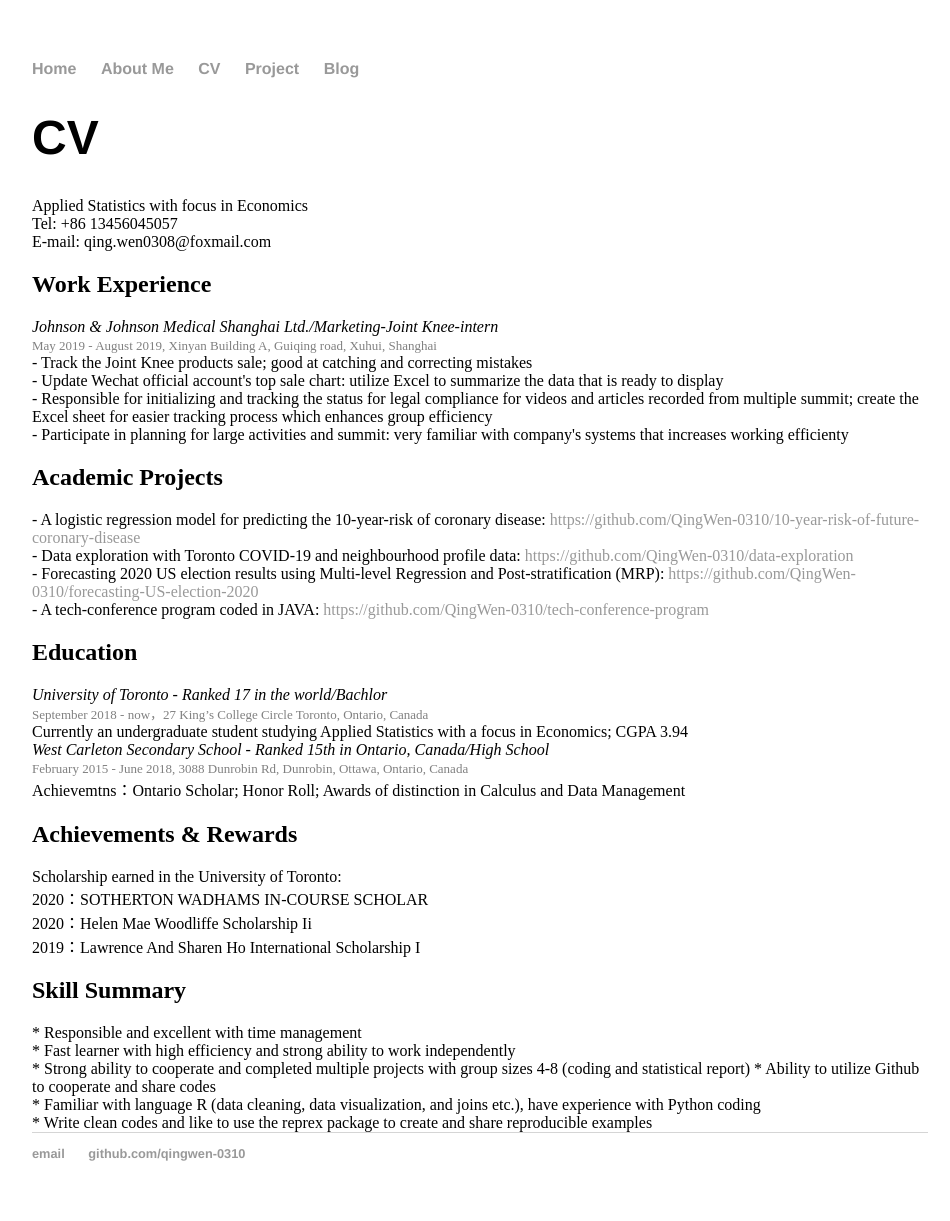
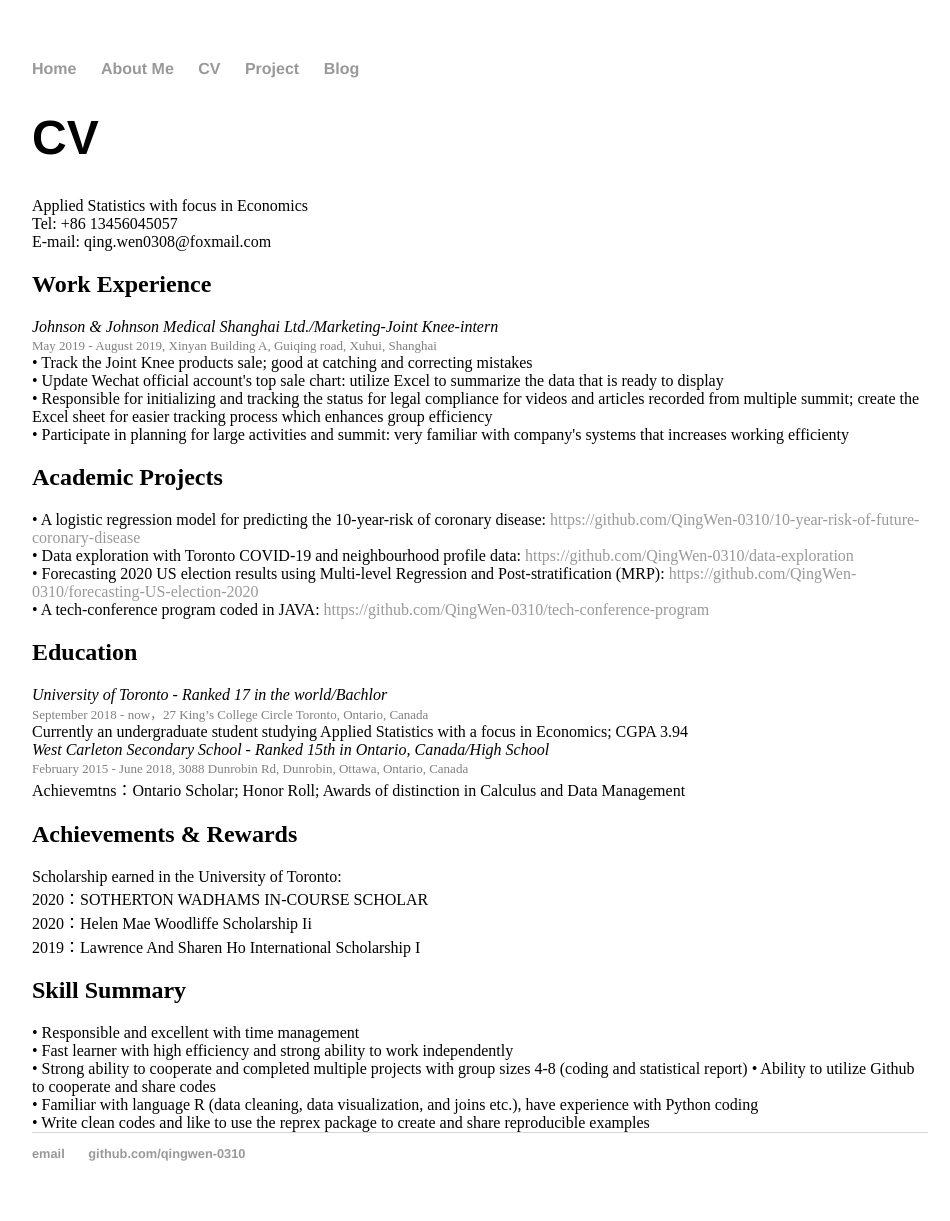
Before and after one commit to QingWen-0310/QingWen-0310.github.io, a Jekyll site: the page built from cv/index.html, in a window 1280 px wide. Shown: the whole page, without its empty margins (160-1110 px from the left). Built offline with Jekyll 4.4.1, drawn with Linux system fonts in a browser that asks for light colours; Markdown is read by kramdown in place of the engine named in the settings; some of the changed lines change nothing that is shown.

Commit message:
change the appearance of the bullet

```diff
--- a/cv/index.html
+++ b/cv/index.html
@@ -3,25 +3,25 @@ layout: default
 title: CV
 ---
 <h1>{{page.title}}</h1>
-	<span>Applied Statistics with focus in Economics<br>Tel: +86 13456045057 <br>E-mail: qing.wen0308@foxmail.com
+	<span>Applied Statistics with focus in Economics<br><color = "#666699">Tel: +86 13456045057 <br><color="#666699">E-mail: qing.wen0308@foxmail.com
 
 <span>
 <h2><b>Work Experience</b></h2>
 <i><color = "#a3a3c2">Johnson & Johnson Medical Shanghai Ltd./Marketing-Joint Knee-intern </i><br>
 <font size="2" color="grey">May 2019 - August 2019, Xinyan Building A, Guiqing road, Xuhui, Shanghai </font><br>
-- Track the Joint Knee products sale; good at catching and correcting mistakes <br>
-- Update Wechat official account's top sale chart: utilize Excel to summarize the data that is ready to display<br>
-- Responsible for initializing and tracking the status for legal compliance for videos and articles recorded from multiple summit; create the Excel sheet for easier tracking process which enhances group efficiency<br>
-- Participate in planning for large activities and summit: very familiar with company's systems that increases working efficienty<br>
+&#8226 Track the Joint Knee products sale; good at catching and correcting mistakes <br>
+&#8226 Update Wechat official account's top sale chart: utilize Excel to summarize the data that is ready to display<br>
+&#8226 Responsible for initializing and tracking the status for legal compliance for videos and articles recorded from multiple summit; create the Excel sheet for easier tracking process which enhances group efficiency<br>
+&#8226 Participate in planning for large activities and summit: very familiar with company's systems that increases working efficienty<br>
 
 <span>
 <h2><b>Academic Projects</b></h2>
-- A logistic regression model for predicting the 10-year-risk of coronary disease:
+&#8226 A logistic regression model for predicting the 10-year-risk of coronary disease:
 <a href="https://github.com/QingWen-0310/10-year-risk-of-future-coronary-disease">https://github.com/QingWen-0310/10-year-risk-of-future-coronary-disease</a> <br>
-- Data exploration with Toronto COVID-19 and neighbourhood profile data: <a href ="https://github.com/QingWen-0310/data-exploration">https://github.com/QingWen-0310/data-exploration</a>  <br>
-- Forecasting 2020 US election results using Multi-level Regression and Post-stratification (MRP):
+&#8226 Data exploration with Toronto COVID-19 and neighbourhood profile data: <a href ="https://github.com/QingWen-0310/data-exploration">https://github.com/QingWen-0310/data-exploration</a>  <br>
+&#8226 Forecasting 2020 US election results using Multi-level Regression and Post-stratification (MRP):
 <a href = "https://github.com/QingWen-0310/forecasting-US-election-2020">https://github.com/QingWen-0310/forecasting-US-election-2020</a> <br>
-- A tech-conference program coded in JAVA: <a href = "https://github.com/QingWen-0310/tech-conference-program">https://github.com/QingWen-0310/tech-conference-program</a>  <br>
+&#8226 A tech-conference program coded in JAVA: <a href = "https://github.com/QingWen-0310/tech-conference-program">https://github.com/QingWen-0310/tech-conference-program</a>  <br>
 
 <span>
 <h2><b>Education</b></h2>
@@ -41,9 +41,9 @@ Achievemtns：Ontario Scholar; Honor Roll; Awards of distinction in Calculus and
 
 		<span>
 <h2>Skill Summary</h2>
-* Responsible and excellent with time management <br>
-* Fast learner with high efficiency and strong ability to work independently<br>
-* Strong ability to cooperate and completed multiple projects with group sizes 4-8 (coding and statistical report)
-* Ability to utilize Github to cooperate and share codes<br>
-* Familiar with language R (data cleaning, data visualization, and joins etc.), have experience with Python coding <br>
-* Write clean codes and like to use the reprex package to create and share reproducible examples<br>
+&#8226 Responsible and excellent with time management <br>
+&#8226 Fast learner with high efficiency and strong ability to work independently<br>
+&#8226 Strong ability to cooperate and completed multiple projects with group sizes 4-8 (coding and statistical report)
+&#8226 Ability to utilize Github to cooperate and share codes<br>
+&#8226 Familiar with language R (data cleaning, data visualization, and joins etc.), have experience with Python coding <br>
+&#8226 Write clean codes and like to use the reprex package to create and share reproducible examples<br>
```
